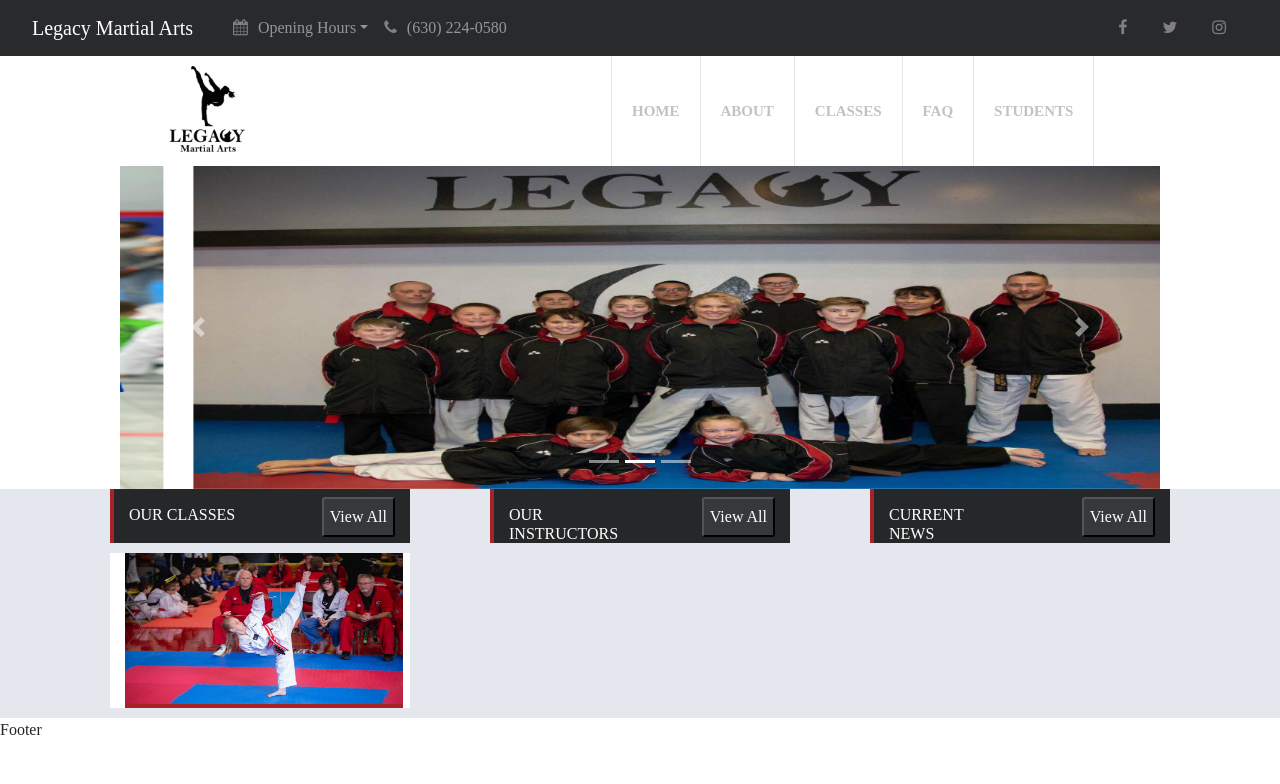
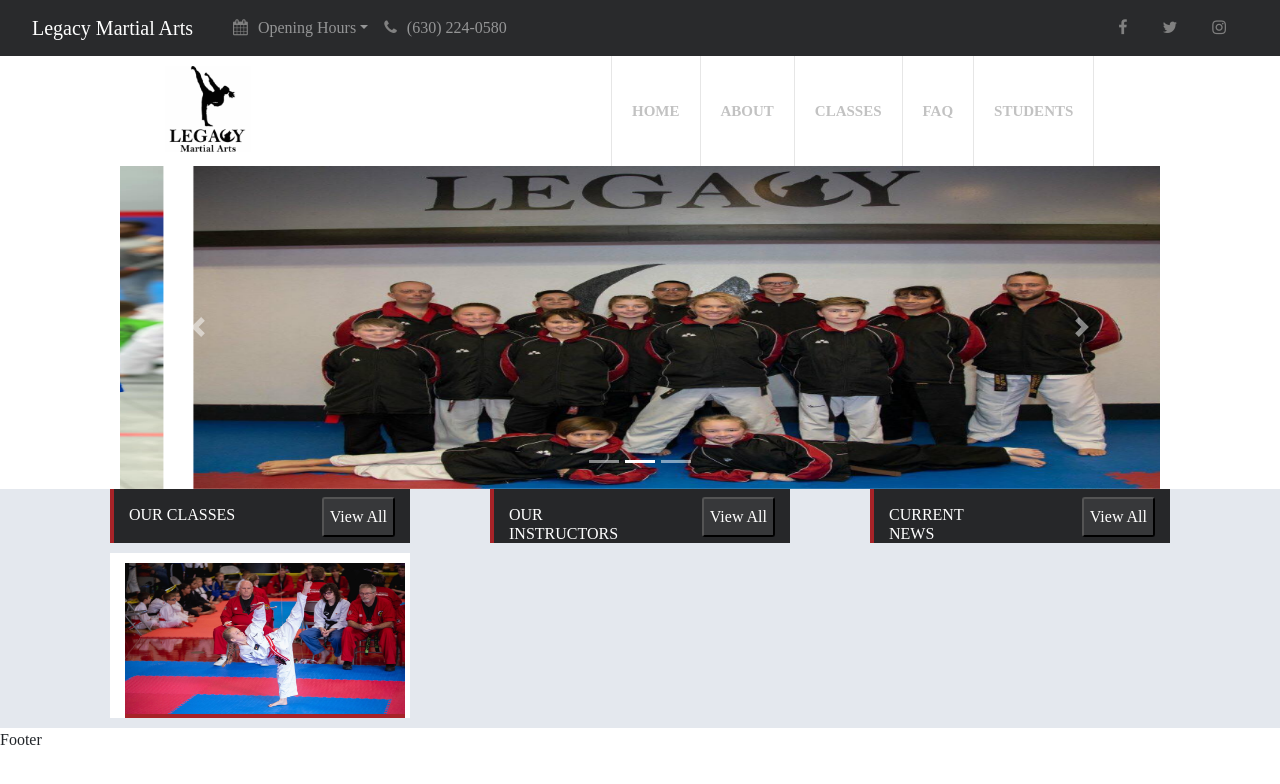
Before and after one commit to MorganJBradford/legacy-martial-arts, a React (Create React App) app: page / in a window 1280 px wide. Shown: the top 784 px of the page. Built offline with nearby package versions, Linux system fonts and the light colour scheme.

Commit message:
correct photo width

```diff
--- a/src/index.css
+++ b/src/index.css
@@ -121,7 +121,9 @@ body {
 }
 
 .colPic {
-  width: 278px;
+  max-width: 280px;
+  width: 280px;
   height: 155px;
-  border-bottom: 4px solid #A72328 ;
+  margin-top: 10px;
+  border-bottom: 4px solid #A72328;
 }
```
